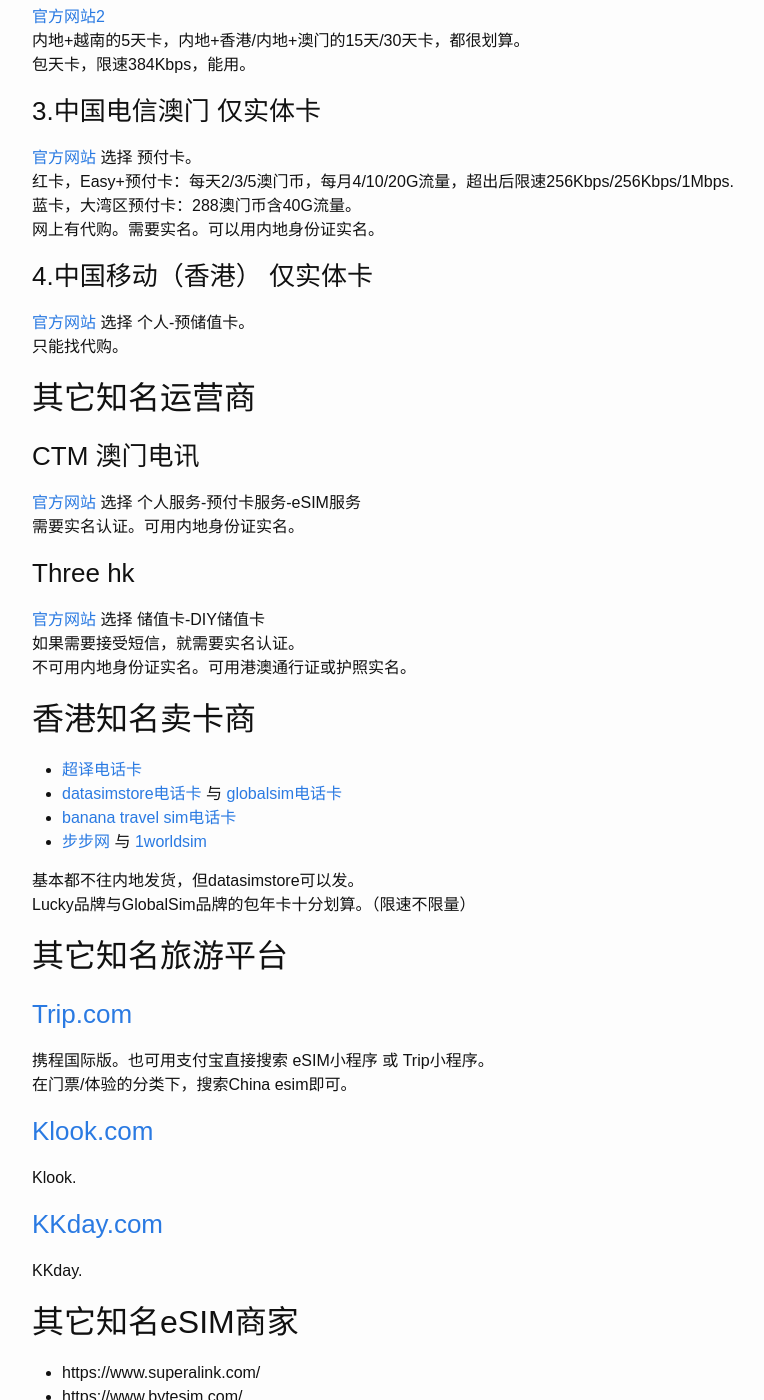
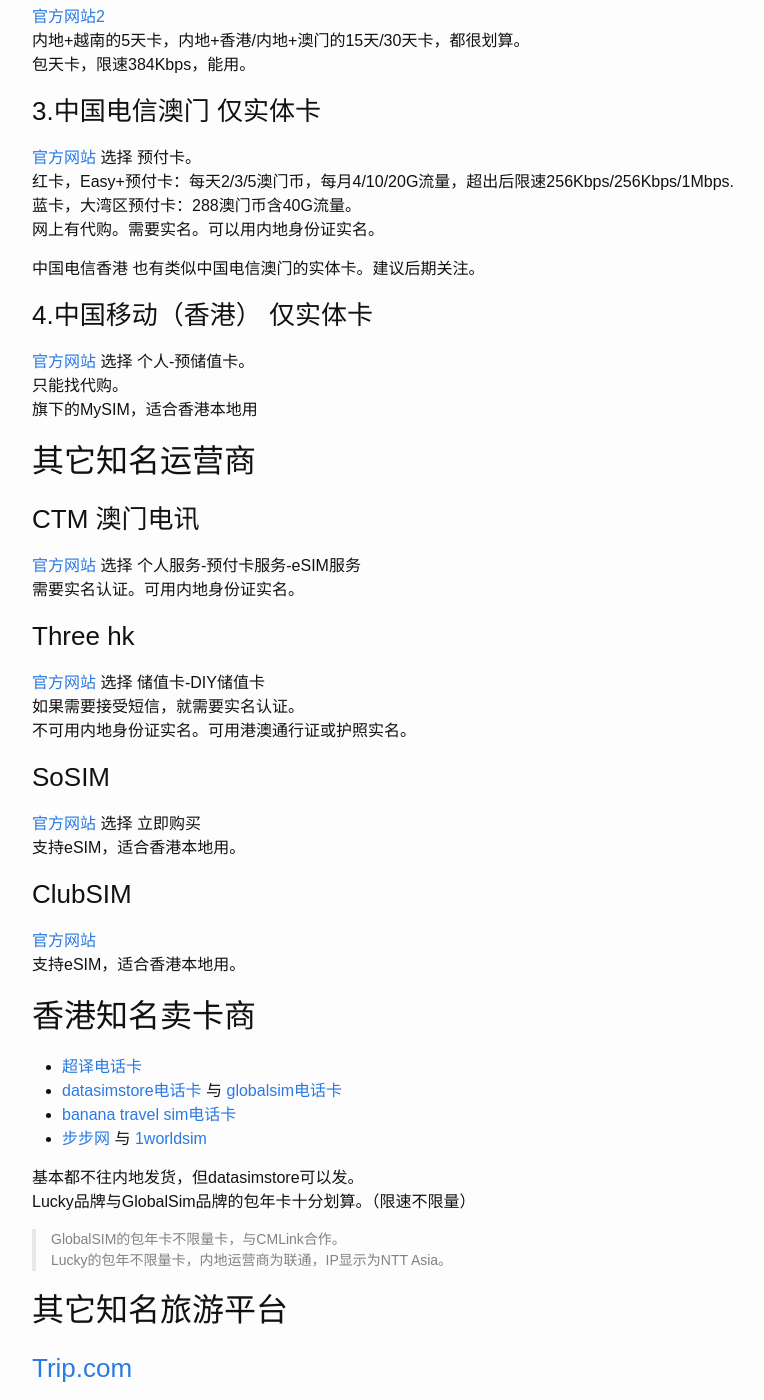
Before and after one commit to lgh06/blog, a Jekyll site: the page built from _posts/2024-12-16-esim.md, in a window 1280 px wide and 1400 px high, scrolled down 479 px. Shown: the whole window, without its empty margins (238-1002 px from the left). Built offline with Jekyll 4.4.1, drawn with Linux system fonts in a browser that asks for light colours; a style sheet for code colours, icons or effects is not loaded; some of the changed text lies outside the part shown.

Commit message:
update esim

```diff
--- a/_posts/2024-12-16-esim.md
+++ b/_posts/2024-12-16-esim.md
@@ -22,18 +22,32 @@
 蓝卡，大湾区预付卡：288澳门币含40G流量。
 网上有代购。需要实名。可以用内地身份证实名。
 
+中国电信香港 也有类似中国电信澳门的实体卡。建议后期关注。
+
 ### 4.中国移动（香港） 仅实体卡
 [官方网站](https://www.hk.chinamobile.com/)  选择 个人-预储值卡。
 只能找代购。
+旗下的MySIM，适合香港本地用
 
 ## 其它知名运营商
+
 ### CTM 澳门电讯
 [官方网站](https://www.ctm.net/)  选择 个人服务-预付卡服务-eSIM服务
 需要实名认证。可用内地身份证实名。
+
 ### Three hk
 [官方网站](https://www.three.com.hk/)  选择 储值卡-DIY储值卡
 如果需要接受短信，就需要实名认证。
 不可用内地身份证实名。可用港澳通行证或护照实名。
+
+### SoSIM
+[官方网站](https://www.sosimhk.com/)  选择 立即购买
+支持eSIM，适合香港本地用。
+
+### ClubSIM
+[官方网站](https://www.clubsim.com.hk/)
+支持eSIM，适合香港本地用。
+
 
 ## 香港知名卖卡商
 - [超译电话卡](https://chillyik.com/)
@@ -43,6 +57,8 @@
 
 基本都不往内地发货，但datasimstore可以发。
 Lucky品牌与GlobalSim品牌的包年卡十分划算。（限速不限量）
+> GlobalSIM的包年卡不限量卡，与CMLink合作。
+> Lucky的包年不限量卡，内地运营商为联通，IP显示为NTT Asia。
 
 ## 其它知名旅游平台
 ### [Trip.com](https://hk.trip.com)
@@ -55,8 +71,11 @@
 
 ## 其它知名eSIM商家
 - https://www.superalink.com/
+  > 3天5美元，30天30美元，每天5GB，超出后限速1Mbps
+  > 与CMLink合作。
 - https://www.bytesim.com/
 - https://microesim.com/
 - https://esim.redteago.com/  红茶移动
+  > 365天50G的流量卡十分划算
 - https://www.billionconnect.net/ bc-esim 亿点连接
 - https://www.esimdb.com/  esim对比
```
